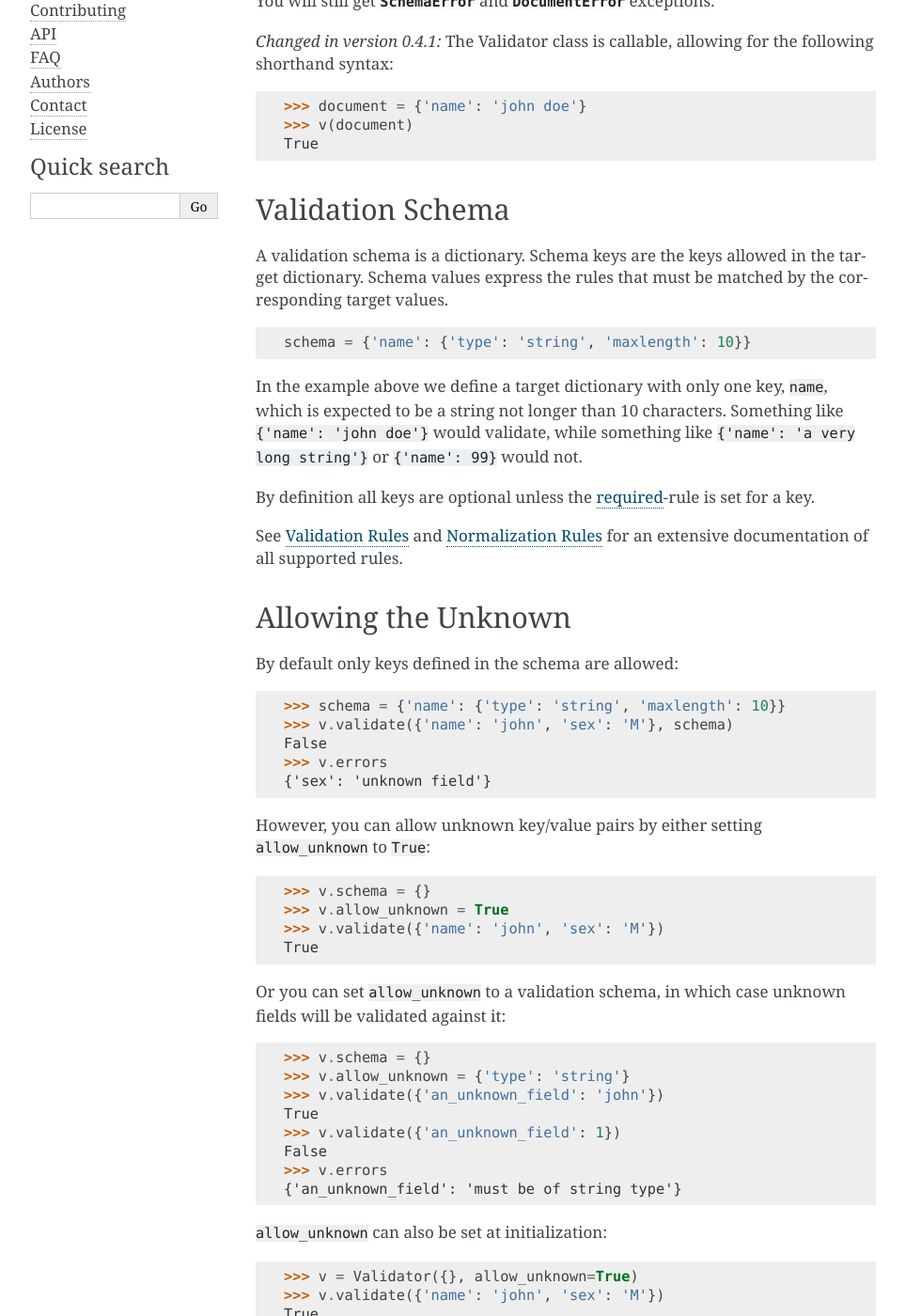
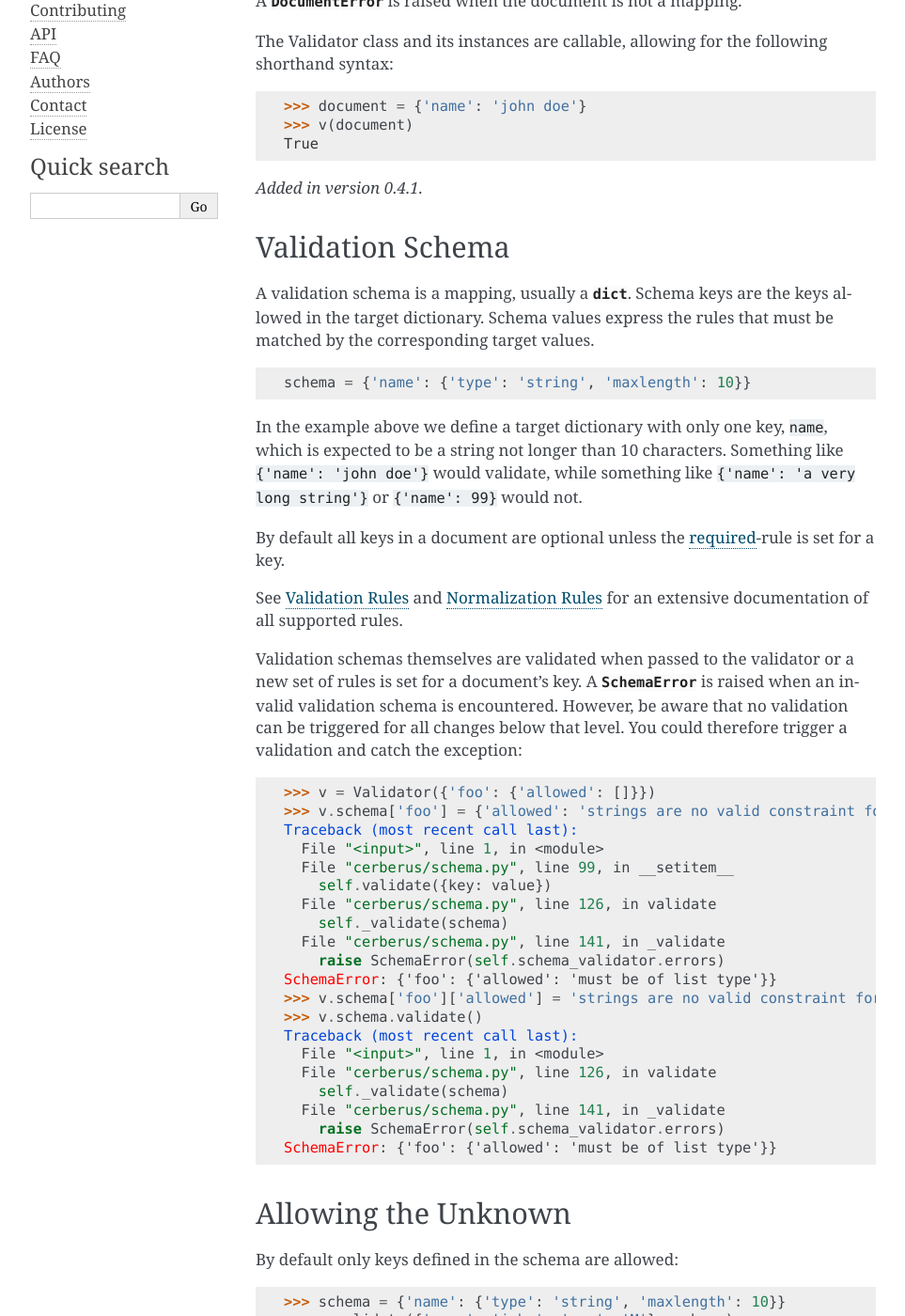
Before and after one commit to pyeve/cerberus, a Sphinx documentation site: the page built from docs/usage.rst, in a window 1280 px wide and 1400 px high, scrolled down 923 px. Shown: the whole window at 94% size, without its empty margins (148-1111 px from the left). Built offline with Sphinx 7.4.7, drawn with Linux system fonts in a browser that asks for light colours; some of the changed text lies outside the part shown.

Commit message:
Documentation fixes
and make a defintion schema validate self by default

```diff
--- a/cerberus/__init__.py
+++ b/cerberus/__init__.py
@@ -1,10 +1,10 @@
 """
     Extensible validation for Python dictionaries.
 
-    :copyright: 2012-2015 by Nicola Iarocci.
+    :copyright: 2012-2016 by Nicola Iarocci.
     :license: ISC, see LICENSE for more details.
 
-    Full documentation is available at http://cerberus.readthedocs.org/
+    Full documentation is available at http://python-cerberus.org/
 
 """
 
--- a/docs/usage.rst
+++ b/docs/usage.rst
@@ -53,12 +53,10 @@ the first validation issue. The whole document will always be processed, and
     >>> v.errors
     {'age': 'min value is 10'}
 
-You will still get :exc:`~cerberus.SchemaError` and
-:exc:`~cerberus.DocumentError` exceptions.
+A :exc:`~cerberus.DocumentError` is raised when the document is not a mapping.
 
-.. versionchanged:: 0.4.1
-    The Validator class is callable, allowing for the following shorthand
-    syntax:
+The Validator class and its instances are callable, allowing for the following
+shorthand syntax:
 
 .. doctest::
 
@@ -66,12 +64,14 @@ You will still get :exc:`~cerberus.SchemaError` and
     >>> v(document)
     True
 
+.. versionadded:: 0.4.1
+
 
 Validation Schema
 -----------------
-A validation schema is a dictionary. Schema keys are the keys allowed in
-the target dictionary. Schema values express the rules that must be  matched by
-the corresponding target values.
+A validation schema is a mapping, usually a :class:`dict`. Schema keys are the
+keys allowed in the target dictionary. Schema values express the rules that
+must be matched by the corresponding target values.
 
 .. testcode::
 
@@ -82,11 +82,39 @@ which is expected to be a string not longer than 10 characters. Something like
 ``{'name': 'john doe'}`` would validate, while something like ``{'name': 'a
 very long string'}`` or ``{'name': 99}`` would not.
 
-By definition all keys are optional unless the :ref:`required`-rule is set for
-a key.
+By default all keys in a document are optional unless the :ref:`required`-rule
+is set for a key.
 
 See :doc:`validation-rules` and :doc:`normalization-rules` for an extensive
 documentation of all supported rules.
+
+Validation schemas themselves are validated when passed to the validator or a
+new set of rules is set for a document's key. A :exc:`~cerberus.SchemaError`
+is raised when an invalid validation schema is encountered.
+However, be aware that no validation can be triggered for all changes below
+that level. You could therefore trigger a validation and catch the exception:
+
+    >>> v = Validator({'foo': {'allowed': []}})
+    >>> v.schema['foo'] = {'allowed': 'strings are no valid constraint for allowed'}
+    Traceback (most recent call last):
+      File "<input>", line 1, in <module>
+      File "cerberus/schema.py", line 99, in __setitem__
+        self.validate({key: value})
+      File "cerberus/schema.py", line 126, in validate
+        self._validate(schema)
+      File "cerberus/schema.py", line 141, in _validate
+        raise SchemaError(self.schema_validator.errors)
+    SchemaError: {'foo': {'allowed': 'must be of list type'}}
+    >>> v.schema['foo']['allowed'] = 'strings are no valid constraint for allowed'
+    >>> v.schema.validate()
+    Traceback (most recent call last):
+      File "<input>", line 1, in <module>
+      File "cerberus/schema.py", line 126, in validate
+        self._validate(schema)
+      File "cerberus/schema.py", line 141, in _validate
+        raise SchemaError(self.schema_validator.errors)
+    SchemaError: {'foo': {'allowed': 'must be of list type'}}
+
 
 .. _allowing-the-unknown:
 
@@ -102,7 +130,7 @@ By default only keys defined in the schema are allowed:
     >>> v.errors
     {'sex': 'unknown field'}
 
-However, you can allow unknown key/value pairs by either setting
+However, you can allow unknown document keys pairs by either setting
 ``allow_unknown`` to ``True``:
 
 .. doctest::
@@ -157,11 +185,16 @@ mapping that is checked against the :ref:`schema <schema_dict-rule>` rule:
     ...   }
     ... }
 
-    >>> v.validate({'name': 'john', 'a_dict':{'an_unknown_field': 'is allowed'}}, schema)
+    >>> v.validate({'name': 'john',
+    ...             'a_dict': {'an_unknown_field': 'is allowed'}},
+    ...            schema)
     True
 
     >>> # this fails as allow_unknown is still False for the parent document.
-    >>> v.validate({'name': 'john', 'an_unknown_field': 'is not allowed', 'a_dict':{'an_unknown_field': 'is allowed'}}, schema)
+    >>> v.validate({'name': 'john',
+    ...             'an_unknown_field': 'is not allowed',
+    ...             'a_dict':{'an_unknown_field': 'is allowed'}},
+    ...            schema)
     False
 
     >>> v.errors
```
Also changed, not shown: 1 other file.
